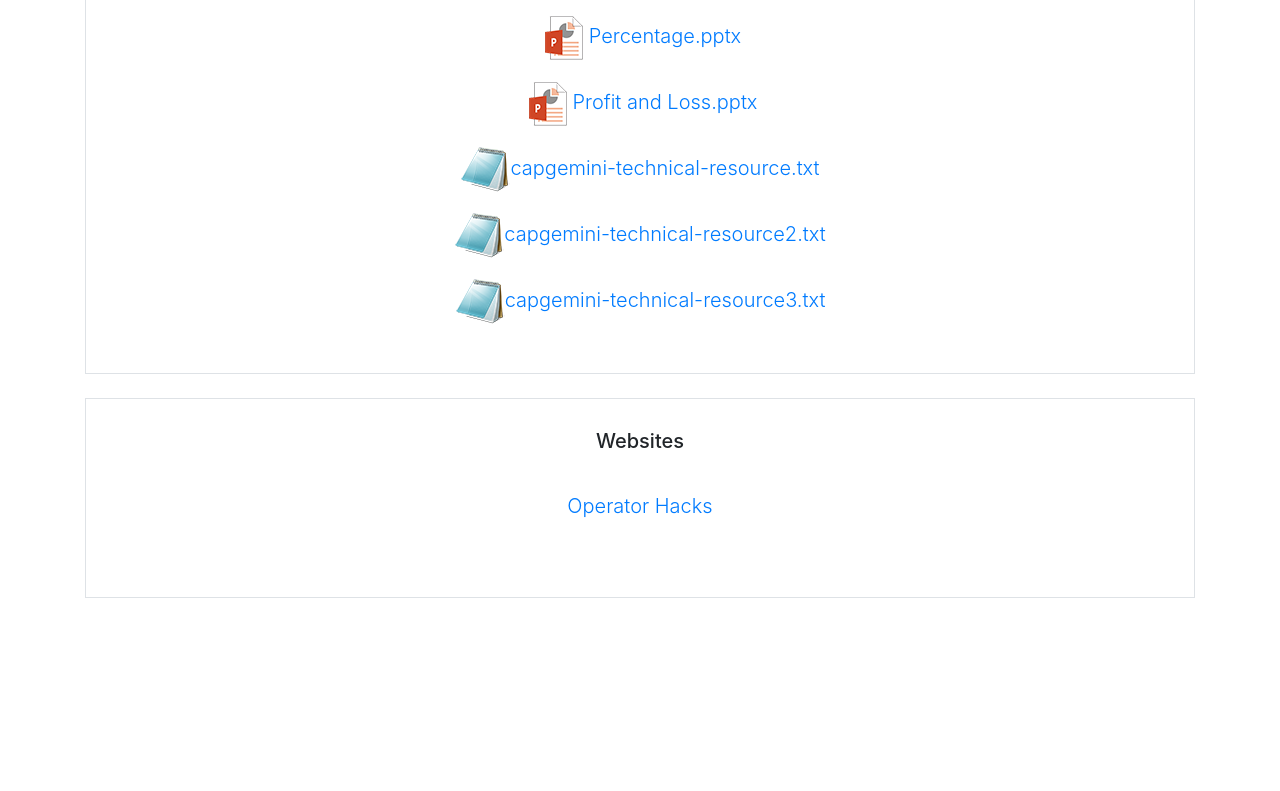
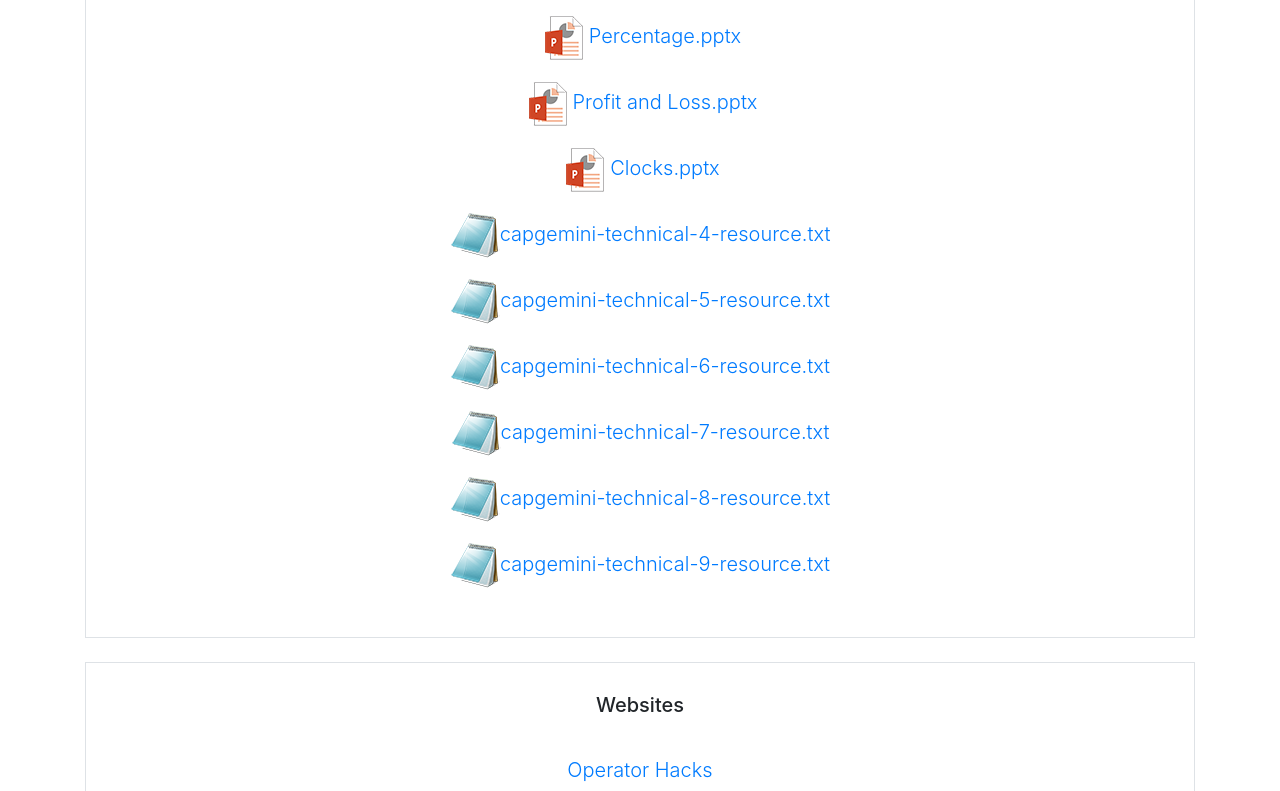
Before and after one commit to sparkteamgames/placement-training, a website: page resources.html in a window 1280 px wide. Shown: the part 438-1229 px from the top of the page. Before the commit the page ends 1036 px from the top, so only its background shows below. Drawn offline with Linux system fonts and the light colour scheme.

Commit message:
Update resources.html

```diff
--- a/resources.html
+++ b/resources.html
@@ -81,20 +81,41 @@
             </a>
           </p>
           <p>
-            <a href="https://drive.google.com/file/d/1cAdtGPLP9JaioKRoC5ed6XRbsI81u_Lq/view?usp=sharing" target="_blank" >
-              <img src="notepad.png">capgemini-technical-resource.txt
+            <a href="https://drive.google.com/file/d/1nvq3OBN7eJWdzRSRHN3_43WTY9BTbw-m/view?usp=sharing" target="_blank" >
+              <img src="slide-logo.png">Clocks.pptx
             </a>
           </p>
           <p>
-            <a href="https://drive.google.com/file/d/1fJLWkVj0cV4UtedRWrLDtt-Q43cxJKa4/view?usp=sharing" target="_blank" >
-              <img src="notepad.png">capgemini-technical-resource2.txt
+            <a href="https://drive.google.com/file/d/1j-HanJzGcwlRVXwCuqNQchyoYcKi14kj/view?usp=sharing" target="_blank" >
+              <img src="notepad.png">capgemini-technical-4-resource.txt
             </a>
           </p>
           <p>
-            <a href="https://drive.google.com/file/d/1Im3TfgacgykYDqANHKhOGnkLqxH_KCr2/view?usp=sharing" target="_blank" >
-              <img src="notepad.png">capgemini-technical-resource3.txt
+            <a href="https://drive.google.com/file/d/1JWin7FK10LnVI78qZ4ACpq1wU9dOv2fu/view?usp=sharing" target="_blank" >
+              <img src="notepad.png">capgemini-technical-5-resource.txt
             </a>
           </p>
+          <p>
+            <a href="https://drive.google.com/file/d/1Kpu1m5-q3xzbGQDlvKhJ-B7D3YwKEbWx/view?usp=sharing" target="_blank" >
+              <img src="notepad.png">capgemini-technical-6-resource.txt
+            </a>
+          </p>
+          <p>
+            <a href="https://drive.google.com/file/d/1RUtNzVRkc732ljha_ZHTQF59kJxFZIlp/view?usp=sharing" target="_blank" >
+              <img src="notepad.png">capgemini-technical-7-resource.txt
+            </a>
+          </p>
+          <p>
+            <a href="https://drive.google.com/file/d/11r3E3pTyjKrYgE5d-fut-BmwruJjVZTX/view?usp=sharing" target="_blank" >
+              <img src="notepad.png">capgemini-technical-8-resource.txt
+            </a>
+          </p>
+          <p>
+            <a href="https://drive.google.com/file/d/1ngKEzVvjoD_svh5U7F9geOk4CrjC6Kb6/view?usp=sharing" target="_blank" >
+              <img src="notepad.png">capgemini-technical-9-resource.txt
+            </a>
+          </p>
+          <p>
         </div><br>
         <div class="lead border" style="padding: 30px;">
           <h5>Websites</h5><br>
```
